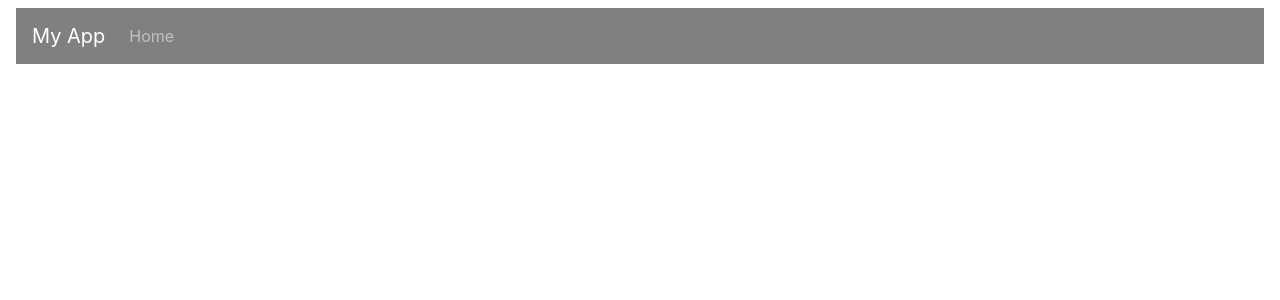
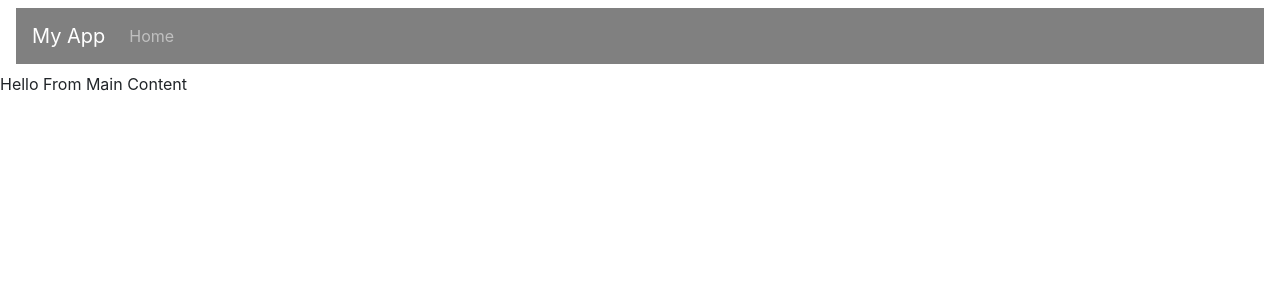
Before and after one commit to kvenkatvarma/ReactRepo, a React (Create React App) app: page / in a window 1280 px wide. Shown: the top 300 px of the page. Built offline with nearby package versions, Linux system fonts and the light colour scheme.

Commit message:
Nested Components

```diff
--- a/src/App.jsx
+++ b/src/App.jsx
@@ -1,28 +1,15 @@
-import React,{ Component } from "react";
+import React,{ Component } from "react"
+import NavBar from "./NavBar"
+import MainContent from "./MainContent"
 
-class NavBar extends Component{
-render(){
-    return (
+export default class App extends Component{
+   render(){
+    return(
         <React.Fragment>
-          <nav className="navbar navbar-expand-lg bg-body-tertiary">
-  <div className="container-fluid navbar navbar-expand-lg navbar-dark bg-dark navbar-style">
-    <a className="navbar-brand" href="/#">My App</a>
-    <button className="navbar-toggler" type="button" data-bs-toggle="collapse" data-bs-target="#navbarSupportedContent" aria-controls="navbarSupportedContent" aria-expanded="false" aria-label="Toggle navigation">
-      <span className="navbar-toggler-icon"></span>
-    </button>
-    <div className="collapse navbar-collapse" id="navbarSupportedContent">
-      <ul className="navbar-nav me-auto mb-2 mb-lg-0">
+            <NavBar/>
+            <MainContent/>
+        </React.Fragment>
 
-        <li className="nav-item">
-          <a className="nav-link" href="/#">Home</a>
-        </li>
-
-      </ul>
-    </div>
-  </div>
-</nav>
-        </React.Fragment>
-    );
+    )
+   }
 }
-}
-export default NavBar;
--- /dev/null
+++ b/src/MainContent.jsx
@@ -0,0 +1,9 @@
+import React, { Component } from "react";
+
+export default class MainContent extends Component
+{
+    render()
+    {
+        return <div>Hello From Main Content</div>
+    }
+}
--- /dev/null
+++ b/src/NavBar.jsx
@@ -0,0 +1,28 @@
+import React,{ Component } from "react";
+
+class NavBar extends Component{
+render(){
+    return (
+        <React.Fragment>
+          <nav className="navbar navbar-expand-lg bg-body-tertiary">
+  <div className="container-fluid navbar navbar-expand-lg navbar-dark bg-dark navbar-style">
+    <a className="navbar-brand" href="/#">My App</a>
+    <button className="navbar-toggler" type="button" data-bs-toggle="collapse" data-bs-target="#navbarSupportedContent" aria-controls="navbarSupportedContent" aria-expanded="false" aria-label="Toggle navigation">
+      <span className="navbar-toggler-icon"></span>
+    </button>
+    <div className="collapse navbar-collapse" id="navbarSupportedContent">
+      <ul className="navbar-nav me-auto mb-2 mb-lg-0">
+
+        <li className="nav-item">
+          <a className="nav-link" href="/#">Home</a>
+        </li>
+
+      </ul>
+    </div>
+  </div>
+</nav>
+        </React.Fragment>
+    );
+}
+}
+export default NavBar;
--- a/src/index.js
+++ b/src/index.js
@@ -4,11 +4,11 @@ import "jquery";
 import "popper.js/dist/umd/popper";
 import "bootstrap/dist/js/bootstrap";
 import "bootstrap/dist/css/bootstrap.css";
-import  NavBar  from './App';
 import "./index.css";
+import App from './App';
 const root = ReactDOM.createRoot(document.getElementById('root'));
 root.render(
   <React.StrictMode>
-   <NavBar/>
+    <App></App>
   </React.StrictMode>
 );
```
